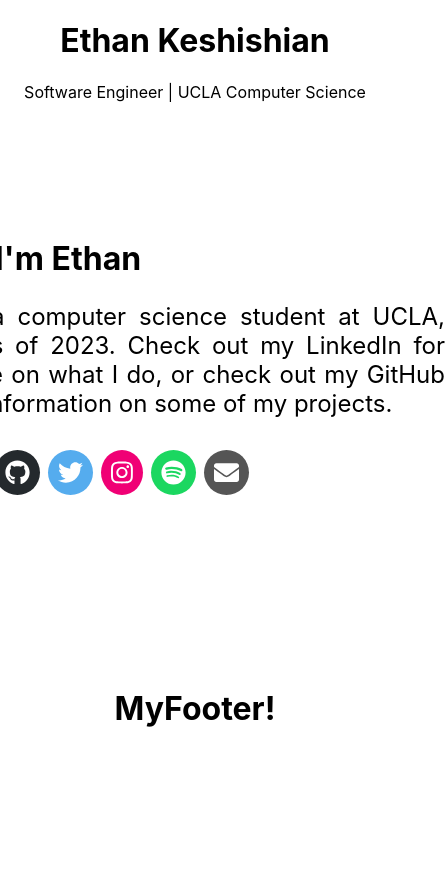
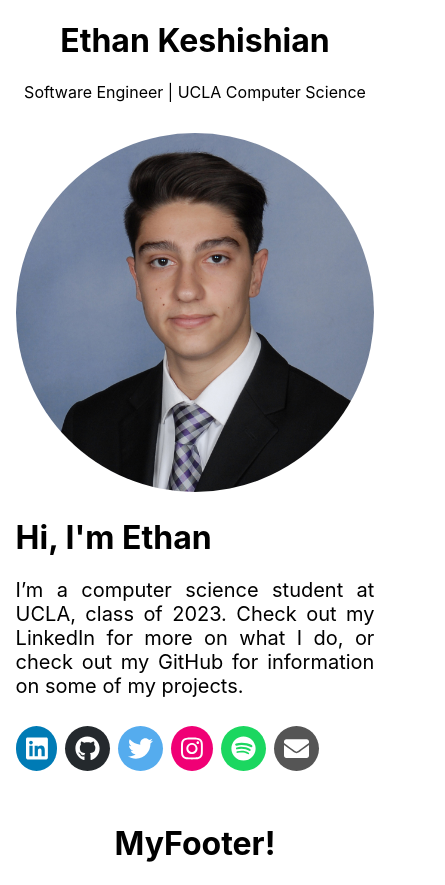
Before and after one commit to ethankeshishian/ethan-website-react, a React (Create React App) app: page / in a window 390 px wide. Shown: the whole page, 445 px wide, since content can reach past the window. Before the commit the page ends 844 px from the top, so only its background shows below. Built offline with nearby package versions, Linux system fonts and the light colour scheme; the HTML template or start-up script is replaced by a standard one.

Commit message:
Added support for mobile devices.

```diff
--- a/src/components/Body.tsx
+++ b/src/components/Body.tsx
@@ -22,7 +22,7 @@ function Body() {
               my LinkedIn for more on what I do, or check out my GitHub for
               information on some of my projects.
             </p>
-            <div>
+            <div className="social-icons">
               <SocialMediaIcons />
             </div>
           </div>
--- a/src/styles/Body.css
+++ b/src/styles/Body.css
@@ -6,7 +6,7 @@
 }
 
 .image-container {
-  width: 650px;
+  min-width: 650px;
   height: 350px;
 }
 
@@ -18,10 +18,54 @@
 
 .text-container {
   text-align: left;
+  width: 500px;
+  max-height: 500px;
 }
 
 .bio {
-  width: 500px;
   text-align: justify;
   font-size: 24px;
 }
+
+@media screen and (max-width: 1200px) {
+  .content-container {
+    flex-wrap: wrap;
+  }
+  .image-container {
+    min-height: 320px;
+  }
+}
+
+@media screen and (max-width: 700px) {
+  .content-container {
+    padding: 16px;
+  }
+  .image-container {
+    min-width: 320px;
+  }
+
+  .text-container {
+    text-align: left;
+    min-width: 320px;
+    padding: 20px;
+  }
+}
+
+@media screen and (max-width: 400px) {
+  .image-container {
+    min-width: 0px;
+    min-height: 0px;
+    height: unset;
+  }
+  .text-container {
+    min-width: 0px;
+    padding: 0px;
+  }
+  .content-container {
+    padding: 4%;
+  }
+  .bio {
+    text-align: justify;
+    font-size: 20px;
+  }
+}
--- a/src/styles/SocialMediaIcons.css
+++ b/src/styles/SocialMediaIcons.css
@@ -1,5 +1,6 @@
 .icon-container {
   display: flex;
+  flex-wrap: wrap;
   padding: 8px 0px;
 }
 /* LinkedIn */
@@ -61,6 +62,7 @@
   text-align: center;
   border-radius: 50%;
   margin-right: 8px;
+  margin-bottom: 8px;
   transition: all 0.1s ease-in-out;
 }
 .social-container:hover {
```
Also changed, not shown: 1 other file (tests, documents, lock files or other folders).
